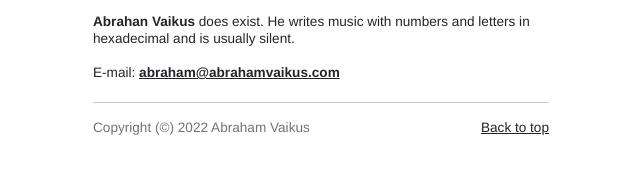
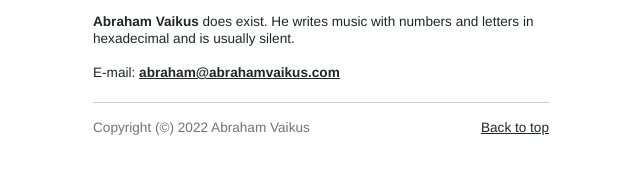
Before and after one commit to AbrahamVaikus/abrahamvaikus.github.io, a plain HTML site: page en/about.html in a window 1280 px wide. Shown: the part 628-801 px from the top of the page, 319-959 px from the left. Drawn offline with Linux system fonts and the light colour scheme.

Commit message:
Update about.html

```diff
--- a/en/about.html
+++ b/en/about.html
@@ -43,7 +43,7 @@
             <p>Both edges of a musical work are inhabited by silence. The most graceful and noble mission of music must be to enhance the beauty of silence. The works of <strong>Abraham Vaikus</strong> stand as elements that threaten silence, interspersing facts taken from the world that surrounds us in all their rawness.</p>
             <p>Silence is the most sublime of all beauties, inasmuch as it is the only one that enables us to contemplate all the others in abundance of fullness. Endowing our life with a deep spiritual dimension is the path to personal fulfillment. Besieged by noise, let the silence on both edges of the music touch your heart.</p>
 
-            <p><strong>Abrahan Vaikus</strong> does exist. He writes music with numbers and letters in hexadecimal and is usually silent.</p>
+            <p><strong>Abraham Vaikus</strong> does exist. He writes music with numbers and letters in hexadecimal and is usually silent.</p>
 
             <p>E-mail: <strong><a href="mailto: abraham@abrahamvaikus.com">abraham@abrahamvaikus.com</a></strong></p>
 
```
